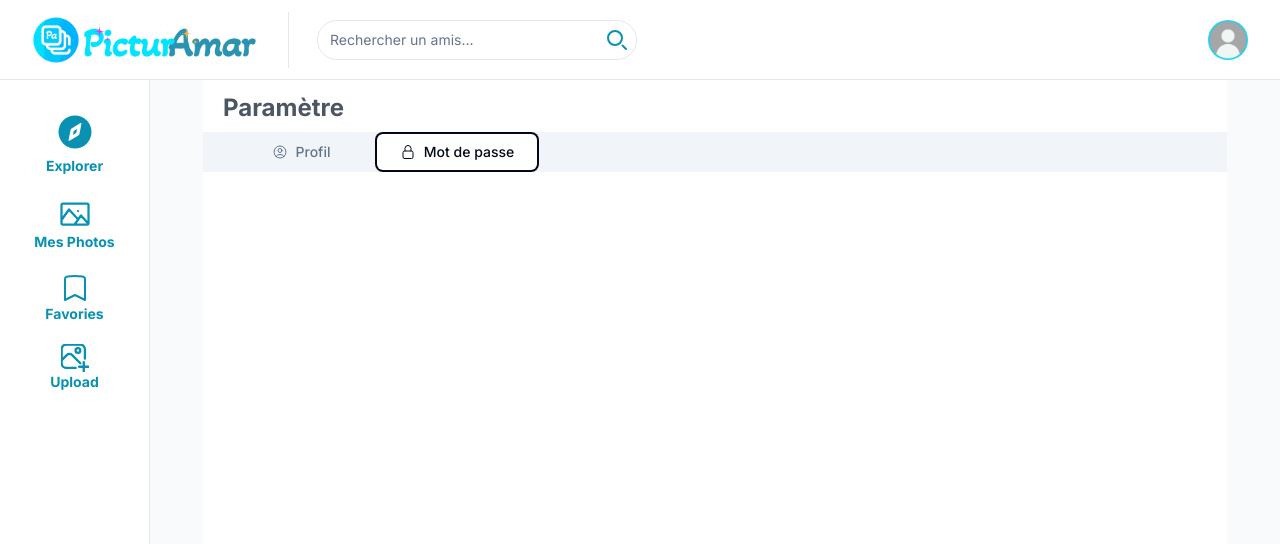
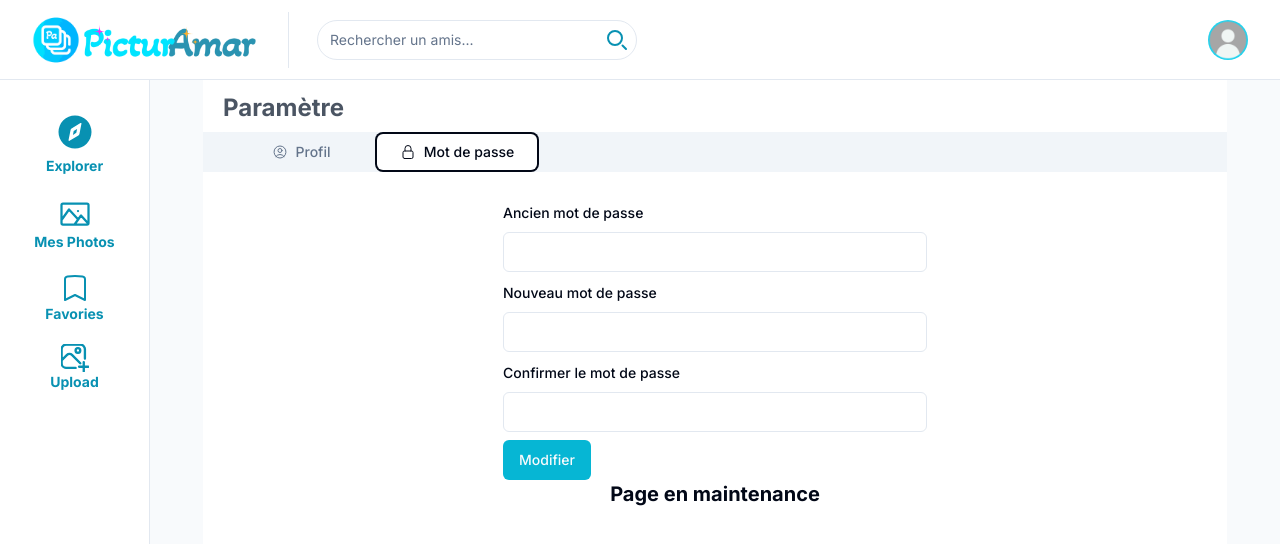
Before and after one commit to amara121/sauvegarde-images, a Next.js app: page /parametre in a window 1280 px wide. Both pictures are taken after a click on the tab "Mot de passe". Shown: the top 544 px of the page. Built offline with nearby package versions, Linux system fonts and the light colour scheme; no server answers; the database is empty.

Commit message:
update v7

```diff
--- a/src/app/(dashboard)/parametre/page.jsx
+++ b/src/app/(dashboard)/parametre/page.jsx
@@ -1,6 +1,7 @@
 import React from "react";
 import { Tabs, TabsContent, TabsList, TabsTrigger } from "@/components/ui/tabs";
 import ParametreProfil from "@/components/parametre-component/ParametreProfil";
+import ParametrePassword from "@/components/parametre-component/ParametrePassword";
 
 const Parametre = () => {
   return (
@@ -60,7 +61,7 @@ const Parametre = () => {
             <ParametreProfil />
           </TabsContent>
           <TabsContent value="password">
-            {/* <MesPhotosPriver /> */}
+            <ParametrePassword />
           </TabsContent>
         </Tabs>
       </div>
--- /dev/null
+++ b/src/components/parametre-component/ParametrePassword.jsx
@@ -0,0 +1,121 @@
+"use client";
+
+import { z } from "zod";
+import { zodResolver } from "@hookform/resolvers/zod";
+// import { useForm } from "react-hook-form";
+import { Button } from "../ui/button";
+import {
+  Form,
+  FormControl,
+  FormDescription,
+  FormField,
+  FormItem,
+  FormLabel,
+  FormMessage,
+} from "@/components/ui/form";
+import { Input } from "@/components/ui/input";
+import SimpleBar from "simplebar-react";
+import { useForm } from "react-hook-form";
+
+const formSchema = z.object({
+  ancienPassword: z.string().min(3, {
+    message: "Le mot de passe doit comporter au moins 3 caractères.",
+  }),
+  nouveauPassword: z.string().min(3, {
+    message: "Le mot de passe doit comporter au moins 3 caractères.",
+  }),
+  confirmerPassword: z.string().min(3, {
+    message: "Le mot de passe doit comporter au moins 3 caractères.",
+  }),
+});
+
+const ParametrePassword = () => {
+  const form = useForm({
+    resolver: zodResolver(formSchema),
+    defaultValues: {
+      ancienPassword: "",
+      nouveauPassword: "",
+      confirmerPassword: "",
+    },
+  });
+
+  function onSubmit(values) {
+    console.log(values);
+  }
+
+  return (
+    <SimpleBar className="w-full flex h-[calc(100vh_-_180px)]">
+      <div className="w-full h-full flex flex-col items-center pb-24 md:pb-3">
+        <Form {...form}>
+          <form
+            onSubmit={form.handleSubmit(onSubmit)}
+            className="space-y-2 mt-5 px-3 max-w-md w-full"
+          >
+            <FormField
+              control={form.control}
+              name="ancienPassword"
+              render={({ field }) => (
+                <FormItem>
+                  <FormLabel>Ancien mot de passe</FormLabel>
+                  <FormControl>
+                    <Input {...field} />
+                  </FormControl>
+                  {/* <FormDescription className="text-xs">
+                    Aucun espace, symbole ou lettre accentuée ne doit être
+                    présent dans le nom.
+                  </FormDescription> */}
+                  <FormMessage />
+                </FormItem>
+              )}
+            />
+            <FormField
+              control={form.control}
+              name="nouveauPassword"
+              render={({ field }) => (
+                <FormItem>
+                  <FormLabel>Nouveau mot de passe</FormLabel>
+                  <FormControl>
+                    <Input {...field} />
+                  </FormControl>
+                  {/* <FormDescription className="text-xs">
+                    Aucun espace, symbole ou lettre accentuée ne doit être
+                    présent dans le Prénom.
+                  </FormDescription> */}
+                  <FormMessage />
+                </FormItem>
+              )}
+            />
+            <FormField
+              control={form.control}
+              name="confirmerPassword"
+              render={({ field }) => (
+                <FormItem>
+                  <FormLabel>Confirmer le mot de passe</FormLabel>
+                  <FormControl>
+                    <Input {...field} />
+                  </FormControl>
+                  {/* <FormDescription className="text-xs">
+                    Il est facile de t'identifier avec ton nom d'utilisateur.
+                  </FormDescription> */}
+                  <FormMessage />
+                </FormItem>
+              )}
+            />
+            <Button
+              type="submit"
+              className="bg-cyan-500 hover:bg-cyan-800"
+              // disabled={loading || errorPseudo}
+            >
+              {/* {loading && <Loader2 className="mr-2 h-4 w-4 animate-spin" />}{" "} */}
+              Modifier
+            </Button>
+          </form>
+        </Form>
+
+        <p className="text-xl font-bold">Page en maintenance</p>
+      </div>
+    </SimpleBar>
+  );
+};
+
+export default ParametrePassword;
```
